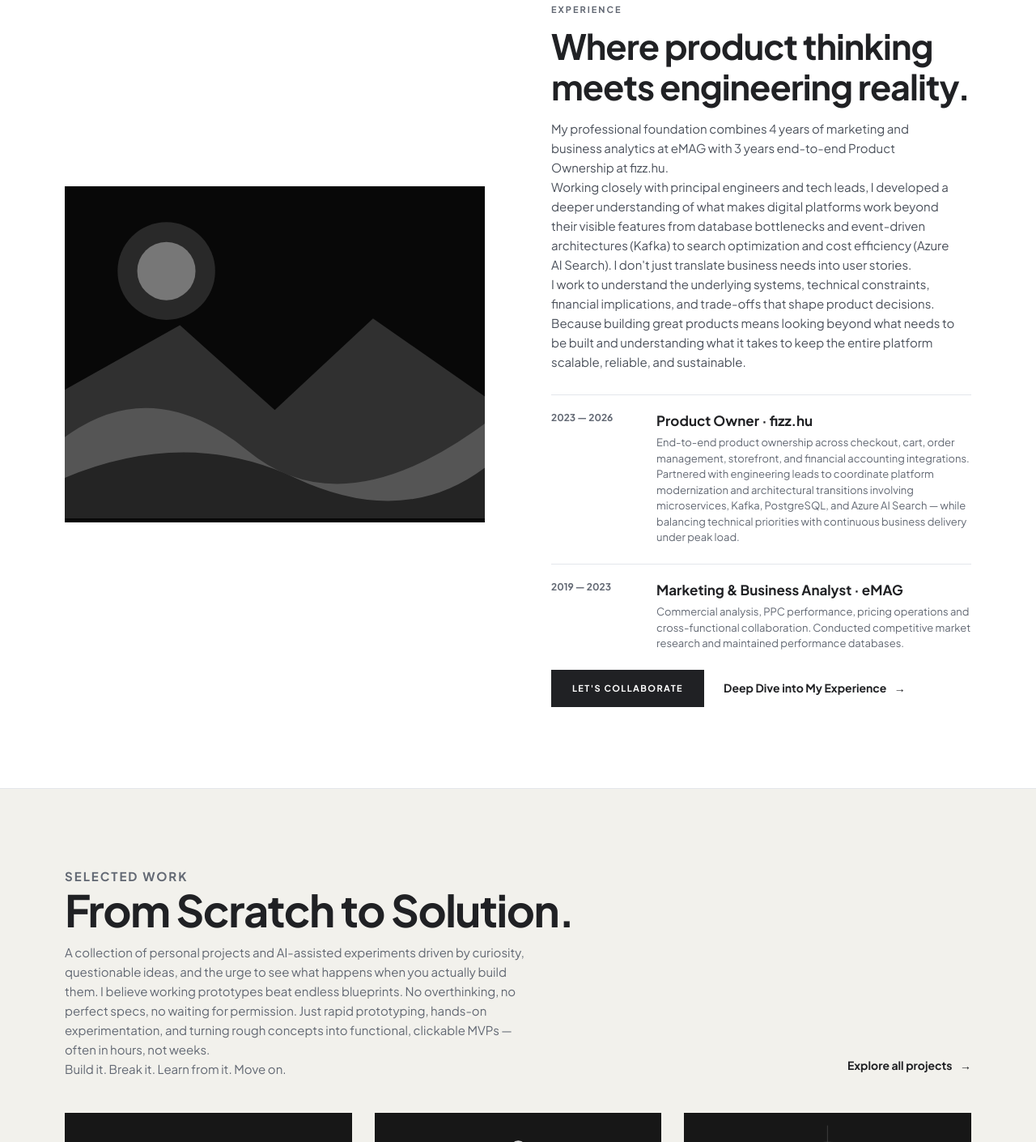
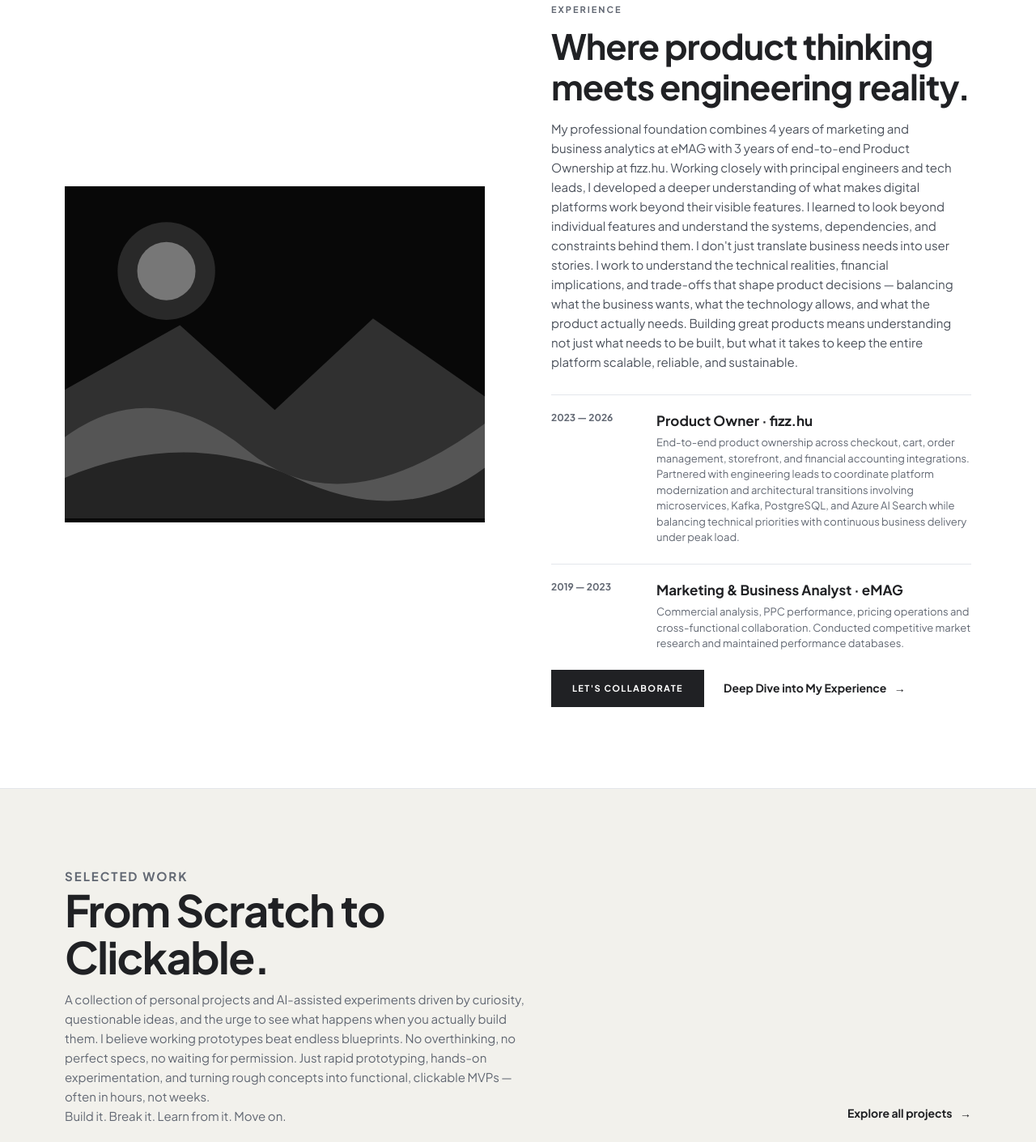
Before and after one commit to djanoska/portfolio, a plain HTML site: page index.html in a window 1280 px wide. Shown: the part 991-2401 px from the top of the page at 81% size. Drawn offline with Linux system fonts and the light colour scheme.

Commit message:
Revise experience details and project heading
Refined the experience section to improve clarity and flow. Updated the heading in the projects section for better alignment with content.

```diff
--- a/index.html
+++ b/index.html
@@ -105,9 +105,10 @@
           <p class="eyebrow">Experience</p>
           <h2>Where product thinking meets engineering reality.</h2>
           <p class="experience-intro">
-            My professional foundation combines 4 years of marketing and business analytics at eMAG with 3 years end-to-end Product Ownership at fizz.hu.<br>
-            Working closely with principal engineers and tech leads, I developed a deeper understanding of what makes digital platforms work beyond their visible features from database bottlenecks and event-driven architectures (Kafka) to search optimization and cost efficiency (Azure AI Search).
-            I don't just translate business needs into user stories.<br> I work to understand the underlying systems, technical constraints, financial implications, and trade-offs that shape product decisions. <br>Because building great products means looking beyond what needs to be built and understanding what it takes to keep the entire platform scalable, reliable, and sustainable.
+            My professional foundation combines 4 years of marketing and business analytics at eMAG with 3 years of end-to-end Product Ownership at fizz.hu.
+            Working closely with principal engineers and tech leads, I developed a deeper understanding of what makes digital platforms work beyond their visible features. I learned to look beyond individual features and understand the systems, dependencies, and constraints behind them.
+            I don't just translate business needs into user stories. I work to understand the technical realities, financial implications, and trade-offs that shape product decisions — balancing what the business wants, what the technology allows, and what the product actually needs.
+            Building great products means understanding not just what needs to be built, but what it takes to keep the entire platform scalable, reliable, and sustainable.
           </p>
 
           <div class="timeline">
@@ -116,7 +117,7 @@
               <div>
                 <h3>Product Owner · fizz.hu</h3>
                 <p>End-to-end product ownership across checkout, cart, order management, storefront, and financial accounting integrations.
-                  Partnered with engineering leads to coordinate platform modernization and architectural transitions involving microservices, Kafka, PostgreSQL, and Azure AI Search — while balancing technical priorities with continuous business delivery under peak load.</p>
+                  Partnered with engineering leads to coordinate platform modernization and architectural transitions involving microservices, Kafka, PostgreSQL, and Azure AI Search while balancing technical priorities with continuous business delivery under peak load.</p>
               </div>
             </article>
 
@@ -152,7 +153,7 @@
         <div class="projects-heading">
           <div>
             <p class="eyebrow">Selected work</p>
-            <h2>From Scratch to Solution.</h2>
+            <h2>From Scratch to Clickable.</h2>
             <p>A collection of personal projects and AI-assisted experiments driven by curiosity, questionable ideas, and the urge to see what happens when you actually build them.
                 I believe working prototypes beat endless blueprints. No overthinking, no perfect specs, no waiting for permission. Just rapid prototyping, hands-on experimentation, and turning rough concepts into functional, clickable MVPs — often in hours, not weeks.
                 <br>Build it. Break it. Learn from it. Move on.</p>
```
